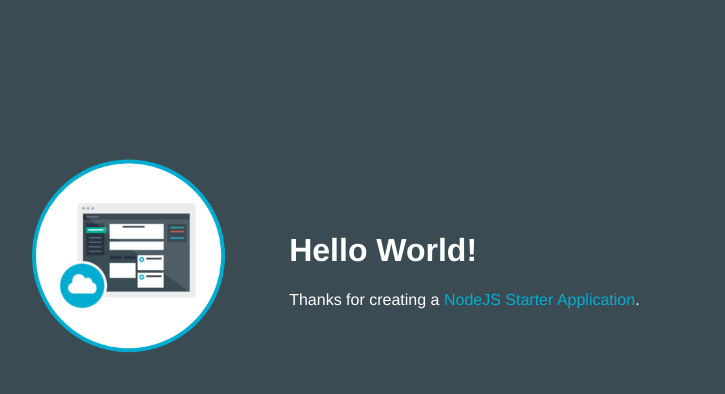
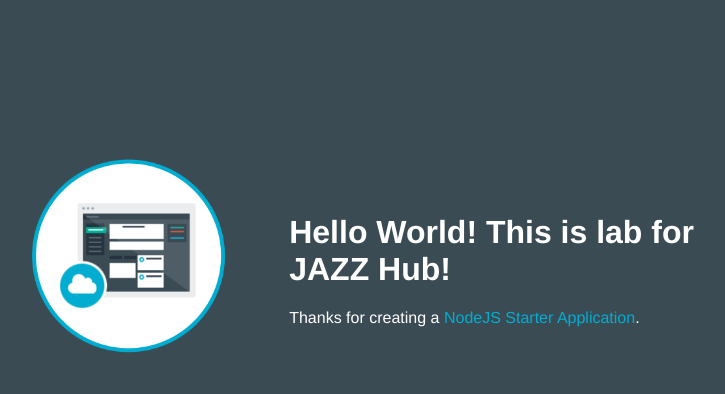
Before and after one commit to Vijeysubha/day1app, a website: page public/index.html in a window 1280 px wide. Shown: the whole page, without its empty margins (253-978 px from the left). Drawn offline with Linux system fonts and the light colour scheme.

Commit message:
Lab exercise

```diff
--- a/public/index.html
+++ b/public/index.html
@@ -16,7 +16,7 @@
           <img class = "newappIcon" src="images/newapp-icon.png">
         </td>
         <td>
-          <h1 id="message">Hello World!</h1>
+          <h1 id="message">Hello World! This is lab for JAZZ Hub!</h1>
           <p class='description'></p> Thanks for creating a <span class = "blue">NodeJS Starter Application</span>.
         </td>
       </tr>
```
Also changed, not shown: 1 other file.
